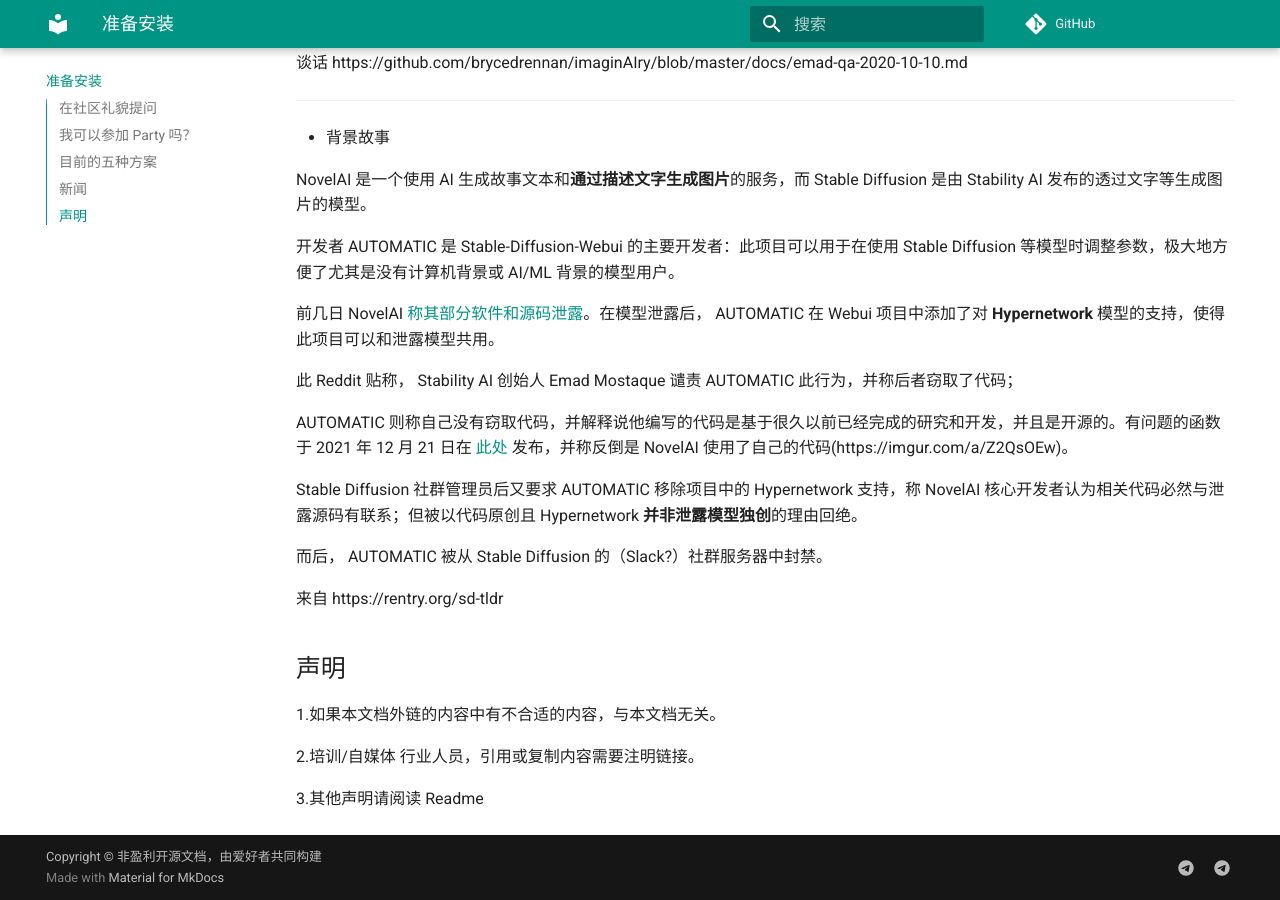
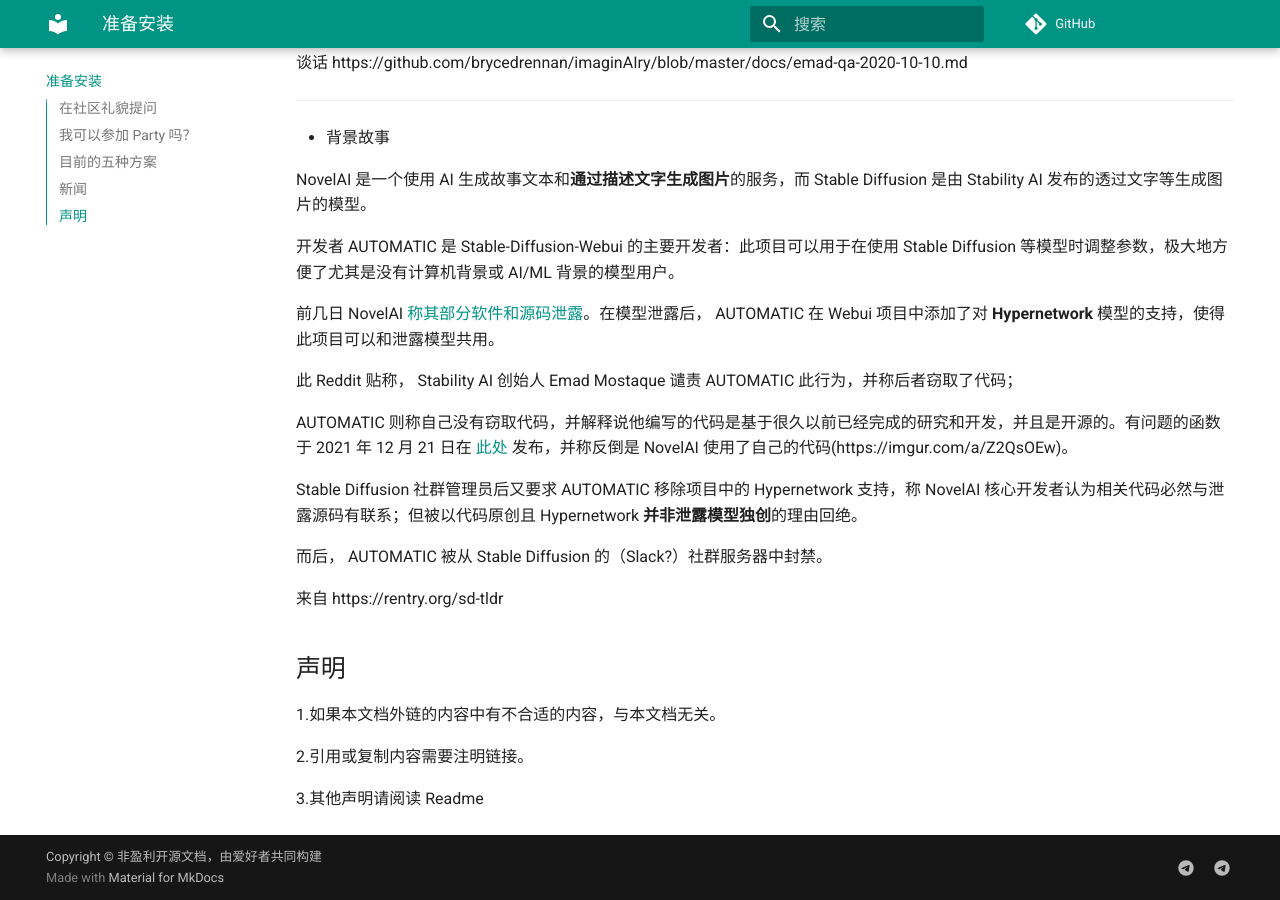
Before and after one commit to sudoskys/StableDiffusionBook, an MkDocs documentation site: the page built from docs/2_prepare.md, in a window 1280 px wide and 900 px high, scrolled down 1982 px. Built offline with MkDocs 1.6.1 and Material for MkDocs 9.7.7, drawn with Linux system fonts in a browser that asks for light colours; comment, search, counter and statistics services are not loaded.

```diff
--- a/docs/2_prepare.md
+++ b/docs/2_prepare.md
@@ -104,6 +104,6 @@
 
 1.如果本文档外链的内容中有不合适的内容，与本文档无关。
 
-2.培训/自媒体 行业人员，引用或复制内容需要注明链接。
+2.引用或复制内容需要注明链接。
 
 3.其他声明请阅读 Readme
```
